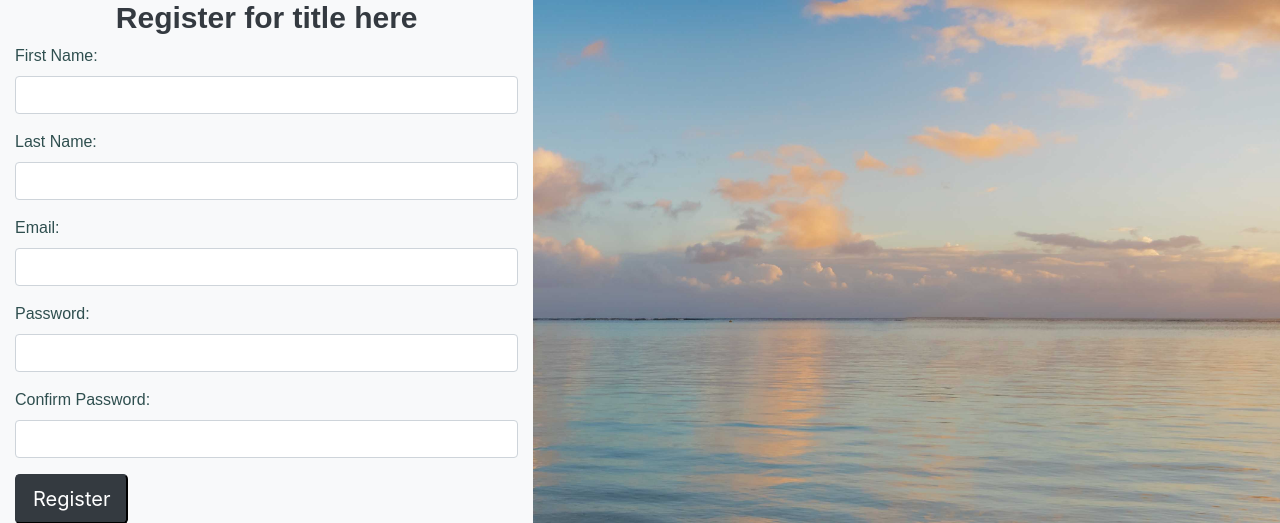
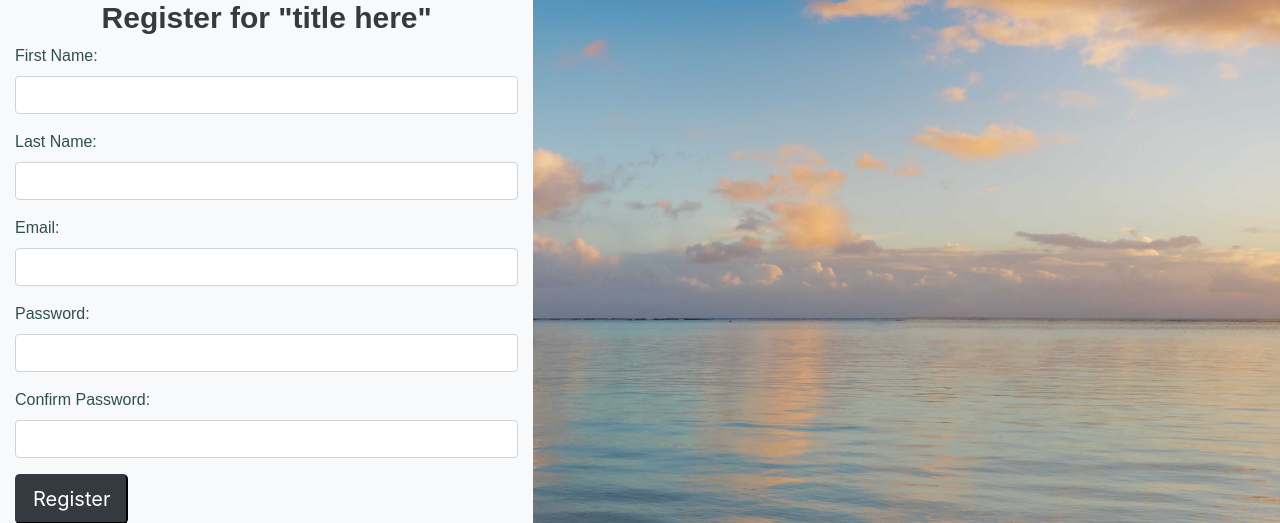
Before and after one commit to sdress/projects-algos-group, a Python web app: template group_project/flask_app/templates/index.html in a window 1280 px wide. Shown: the top 523 px of the page. Run offline with Jinja, Linux system fonts and the light colour scheme; the template is opened without the code that fills it, so the values that code supplies are empty; some libraries are stand-ins or nearby versions.

Commit message:
Update index.html

```diff
--- a/group_project/flask_app/templates/index.html
+++ b/group_project/flask_app/templates/index.html
@@ -10,7 +10,8 @@
     <link rel="stylesheet" href="https://stackpath.bootstrapcdn.com/bootstrap/4.3.1/css/bootstrap.min.css" integrity="sha384-ggOyR0iXCbMQv3Xipma34MD+dH/1fQ784/j6cY/iJTQUOhcWr7x9JvoRxT2MZw1T" crossorigin="anonymous">
     <link rel="stylesheet" href="static/style.css">
 </head>
-
+<!-- there is an image that takes up the whole right side but wont load till everything is running, validations are included but commented out for right now
+ but they work -->
 <body style="background:url(static/stressfree.jpg);
             background-size:1500px;
             background-repeat: no-repeat;">
@@ -18,7 +19,8 @@
     </div>
     <form action="/register" method="POST" class="col-5 bg-light text-dark">
     </div>
-        <h1 class="text-dark">Register for title here
+<!--    once we know what we are going to call it we can change the title   -->
+        <h1 class="text-dark">Register for "title here"
         <style> h1 {
             text-align: center;
             color:darkslategrey;
```
